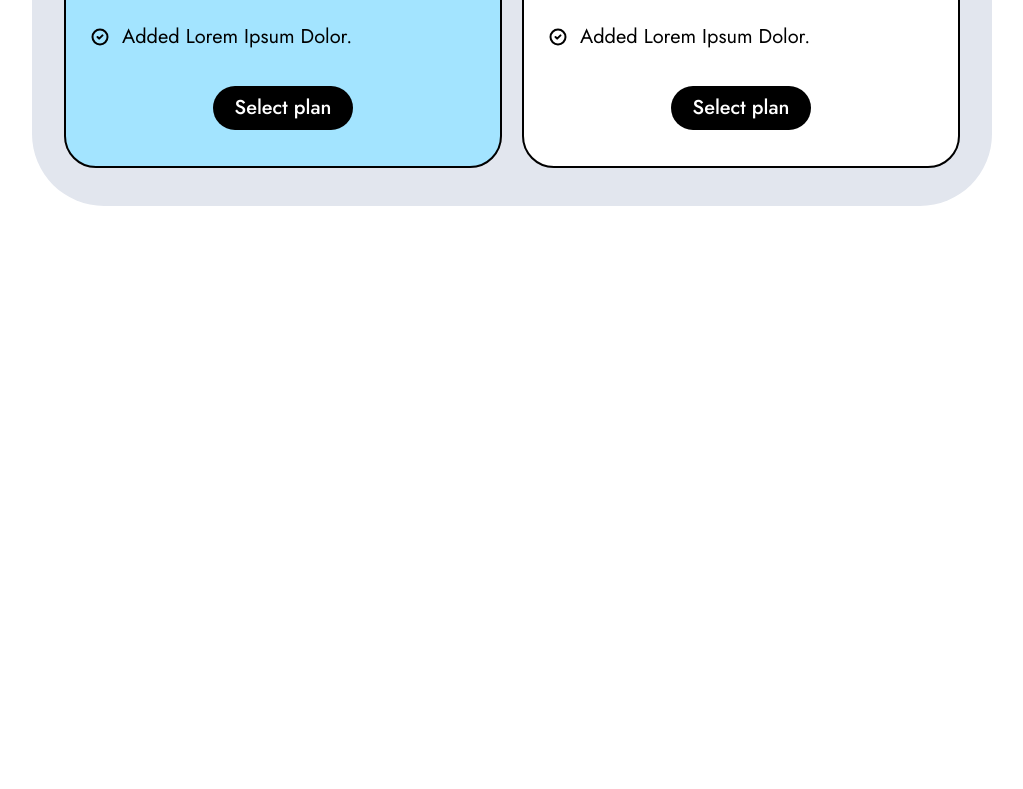
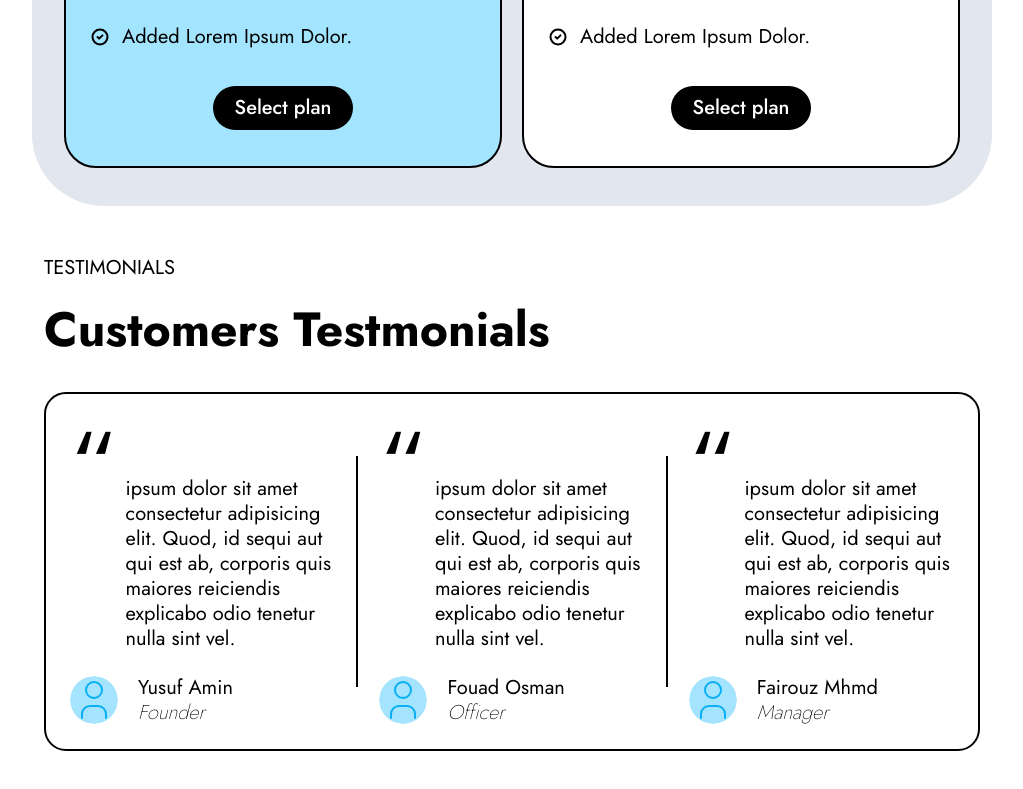
Before and after one commit to alex-ovdiichuk/test-tm30, a Next.js app: page / in a window 1280 px wide. Shown: the part 6852-7641 px from the top of the page, without its empty margins (128-1151 px from the left). Before the commit the page ends 7058 px from the top, so only its background shows below. Built offline with nearby package versions, Linux system fonts and the light colour scheme.

Commit message:
section9

```diff
--- a/app/page.tsx
+++ b/app/page.tsx
@@ -6,6 +6,7 @@ import { Section5 } from "@/components/Section5";
 import { Section6 } from "@/components/Section6";
 import { Section7 } from "@/components/Section7";
 import { Section8 } from "@/components/Section8";
+import { Section9 } from "@/components/Section9";
 
 export default function Home() {
   return (
@@ -18,6 +19,7 @@ export default function Home() {
       <Section6 />
       <Section7 />
       <Section8 />
+      <Section9 />
     </>
   );
 }
--- /dev/null
+++ b/components/Section9.tsx
@@ -0,0 +1,65 @@
+import Image from "next/image";
+import { Fragment } from "react";
+
+const data = [
+  {
+    text: "ipsum dolor sit amet consectetur adipisicing elit. Quod, id sequi aut qui est ab, corporis quis maiores reiciendis explicabo odio tenetur nulla sint vel.",
+    author: "Yusuf Amin",
+    position: "Founder",
+    avatar: "",
+  },
+  {
+    text: "ipsum dolor sit amet consectetur adipisicing elit. Quod, id sequi aut qui est ab, corporis quis maiores reiciendis explicabo odio tenetur nulla sint vel.",
+    author: "Fouad Osman",
+    position: "Officer",
+    avatar: "",
+  },
+  {
+    text: "ipsum dolor sit amet consectetur adipisicing elit. Quod, id sequi aut qui est ab, corporis quis maiores reiciendis explicabo odio tenetur nulla sint vel.",
+    author: "Fairouz Mhmd",
+    position: "Manager",
+    avatar: "",
+  },
+];
+
+export const Section9 = () => {
+  return (
+    <section className="container mx-auto px-3 xl:px-[294px] py-[48px] xl:py-[96px]">
+      <h2 className="title mb-6">Testimonials</h2>
+      <div className="text-big mb-[38px]">Customers Testmonials</div>
+      <div className="flex flex-col lg:flex-row justify-between items-center rounded-[22px] xl:rounded-[72px] border-2 border-black p-6 xl:p-[50px] gap-4 lg:gap-0">
+        {data.slice(0, 3).map((t, idx) => (
+          <Fragment key={t.author}>
+            <div className="w-full lg:w-[30%]">
+              <div className="flex gap-2.5 mb-6">
+                <div className="text-9xl lg:text-8xl xl:text-9xl font-normal leading-[128px]">
+                  “
+                </div>
+                <p className="text leading-tight pt-[58px]">{t.text}</p>
+              </div>
+              <div className="flex items-center gap-5">
+                <div className="w-12 h-12 rounded-full overflow-hidden relative">
+                  <Image
+                    src={t.avatar || "/assets/User.svg"}
+                    fill
+                    alt="User avatar"
+                    className="object-cover object-center"
+                  />
+                </div>
+                <div>
+                  <div className="text leading-tight">{t.author}</div>
+                  <div className="text-xl font-extralight leading-tight italic">
+                    {t.position}
+                  </div>
+                </div>
+              </div>
+            </div>
+            {idx !== 2 && (
+              <div className="h-[2px] lg:h-[231px] w-4/5 lg:w-[2px] bg-black"></div>
+            )}
+          </Fragment>
+        ))}
+      </div>
+    </section>
+  );
+};
```
Also changed, not shown: public/assets/User.svg (added).
